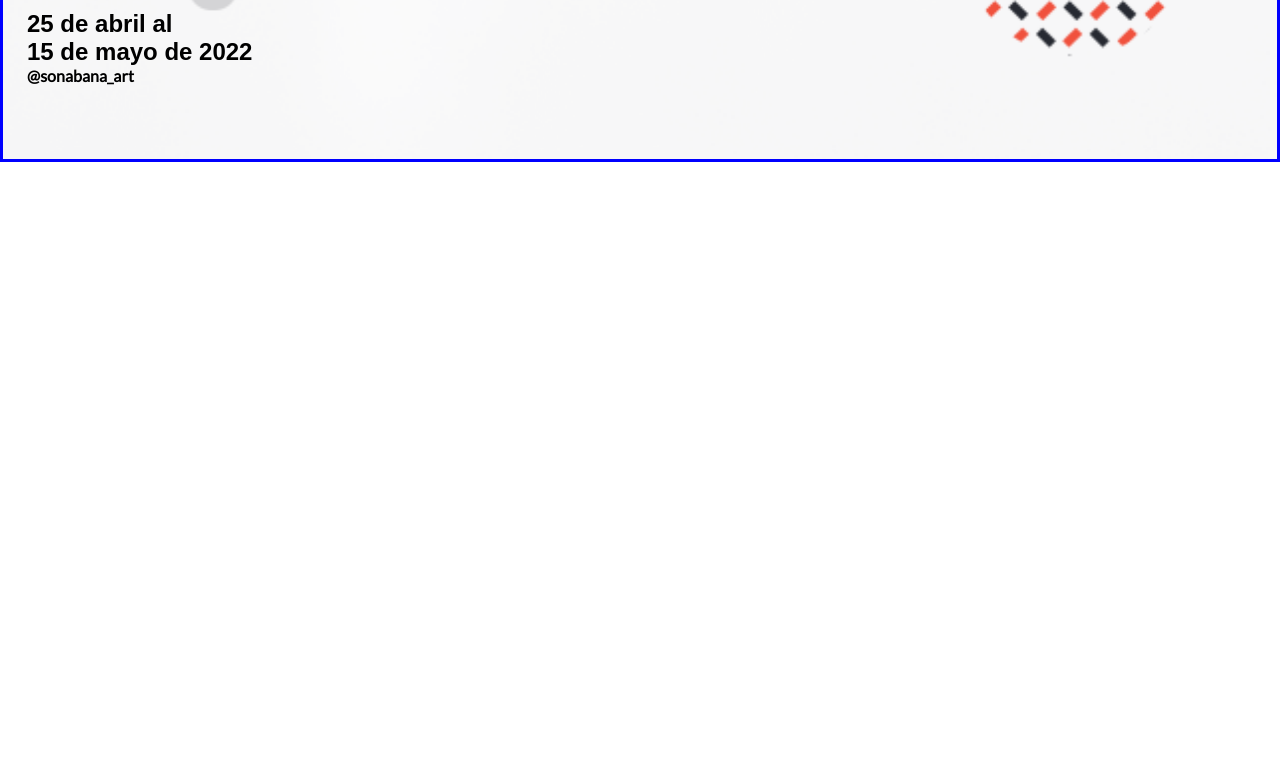
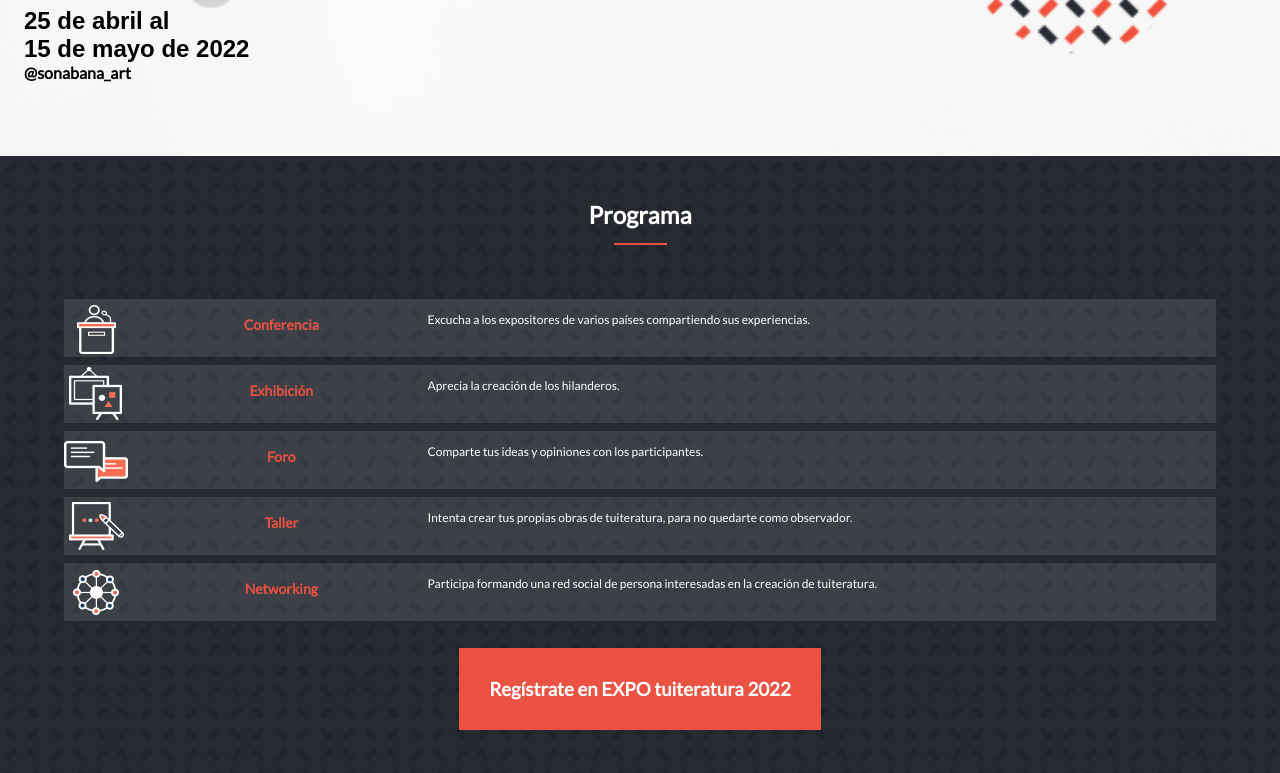
Before and after one commit to rbanos-mv/capstone-1-expo, a website: page index.html in a window 1280 px wide. Shown: the part 320-1093 px from the top of the page. Before the commit the page ends 800 px from the top, so only its background shows below. Drawn offline with Linux system fonts and the light colour scheme; a web font is replaced by a local one.

Commit message:
Add Program section

```diff
--- a/index.html
+++ b/index.html
@@ -45,6 +45,62 @@
         <h4 class="event-dates">25 de abril al<br />15 de mayo de 2022</h4>
         <h4 class="event-organizer">@sonabana_art</h4>
       </section>
+
+      <section id="program" class="section program">
+        <h2 class="section-title">Programa</h2>
+        <div class="separator"></div>
+        <div class="program-container">
+          <div class="program-item">
+            <div class="program-icon">
+              <img src="resources/images/program_icon_01.png" alt="icon-1" />
+            </div>
+            <div class="program-title">Conferencia</div>
+            <div class="program-description">
+              Excucha a los expositores de varios países compartiendo sus
+              experiencias.
+            </div>
+          </div>
+          <div class="program-item">
+            <div class="program-icon">
+              <img src="resources/images/program_icon_02.png" alt="icon-1" />
+            </div>
+            <div class="program-title">Exhibición</div>
+            <div class="program-description">
+              Aprecia la creación de los hilanderos.
+            </div>
+          </div>
+          <div class="program-item">
+            <div class="program-icon">
+              <img src="resources/images/program_icon_03.png" alt="icon-1" />
+            </div>
+            <div class="program-title">Foro</div>
+            <div class="program-description">
+              Comparte tus ideas y opiniones con los participantes.
+            </div>
+          </div>
+          <div class="program-item">
+            <div class="program-icon">
+              <img src="resources/images/program_icon_04.png" alt="icon-1" />
+            </div>
+            <div class="program-title">Taller</div>
+            <div class="program-description">
+              Intenta crear tus propias obras de tuiteratura, para no quedarte
+              como observador.
+            </div>
+          </div>
+          <div class="program-item">
+            <div class="program-icon">
+              <img src="resources/images/program_icon_05.png" alt="icon-1" />
+            </div>
+            <div class="program-title">Networking</div>
+            <div class="program-description">
+              Participa formando una red social de persona interesadas en la
+              creación de tuiteratura.
+            </div>
+          </div>
+        </div>
+        <h3 class="program-join">Regístrate en EXPO tuiteratura 2022</h3>
+      </section>
     </div>
     <!-- SCRIPTS -->
     <script src="resources/scripts/scripts.js"></script>
--- a/resources/scss/styles.scss
+++ b/resources/scss/styles.scss
@@ -159,7 +159,6 @@ nav {
   align-items: center;
   padding: 24px;
   width: 100%;
-  border: blue 3px solid;
 }
 
 .section-title {
@@ -208,3 +207,73 @@ nav {
   font-size: 16px;
   margin: 0 0 50px 0;
 }
+
+.program {
+  color: white;
+  background-image: url('../images/pattern-bg.png');
+  background-repeat: repeat;
+  background-color: $dark;
+}
+
+.program-container {
+  display: flex;
+  flex-direction: column;
+  justify-content: center;
+}
+
+.program-item {
+  display: table;
+  position: relative;
+  vertical-align: middle;
+  height: auto;
+  overflow: auto;
+  float: left;
+  background-color: rgba(255, 255, 255, 0.1);
+  margin-bottom: 8px;
+  width: 90vw;
+}
+
+.program-icon {
+  float: left;
+  vertical-align: middle;
+  display: inline-block;
+  height: 58px;
+  position: relative;
+}
+
+.program-title {
+  float: left;
+  text-align: center;
+  font-size: 14px;
+  width: 26%;
+  padding-left: 7px;
+  line-height: 52px;
+  color: $primary;
+  font-weight: bold;
+  vertical-align: middle;
+  display: inline-block;
+  height: 58px;
+  position: relative;
+}
+
+.program-description {
+  width: calc(74% - 6.5em);
+  float: left;
+  font-size: 12px;
+  padding: 12px 0 8px 0;
+  text-align: left;
+  word-break: keep-all;
+  overflow: auto;
+  height: auto;
+  line-height: 1.5em;
+  vertical-align: middle;
+  display: inline-block;
+  position: relative;
+}
+
+.program-join {
+  text-align: center;
+  color: white;
+  background-color: $primary;
+  padding: 30px;
+}
```
Also changed, not shown: resources/css/styles.min.css, resources/images/pattern-bg.png (added), resources/images/program_icon_01.png (added), resources/images/program_icon_02.png (added), resources/images/program_icon_03.png (added), resources/images/program_icon_04.png (added), resources/images/program_icon_05.png (added), 1 other file.
